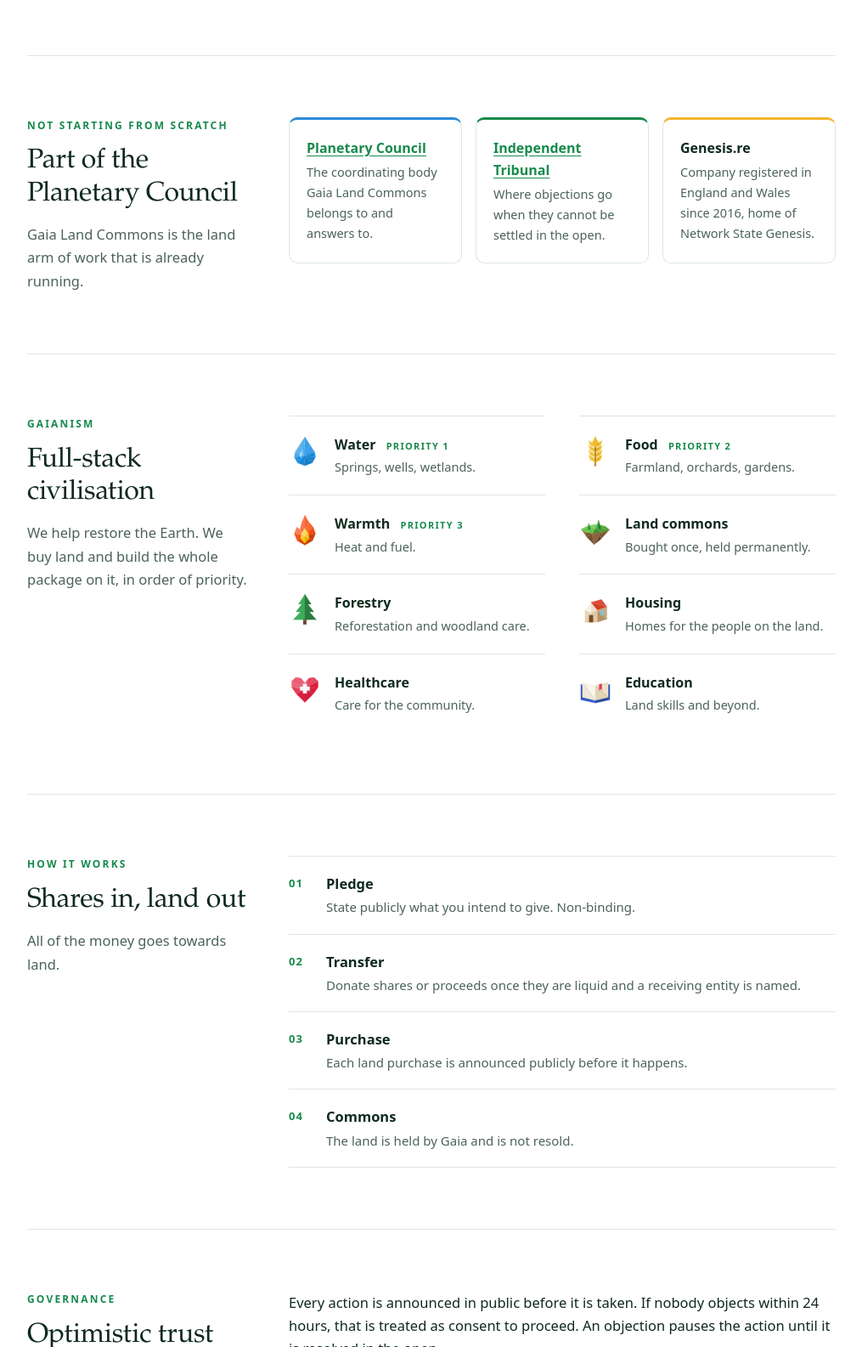
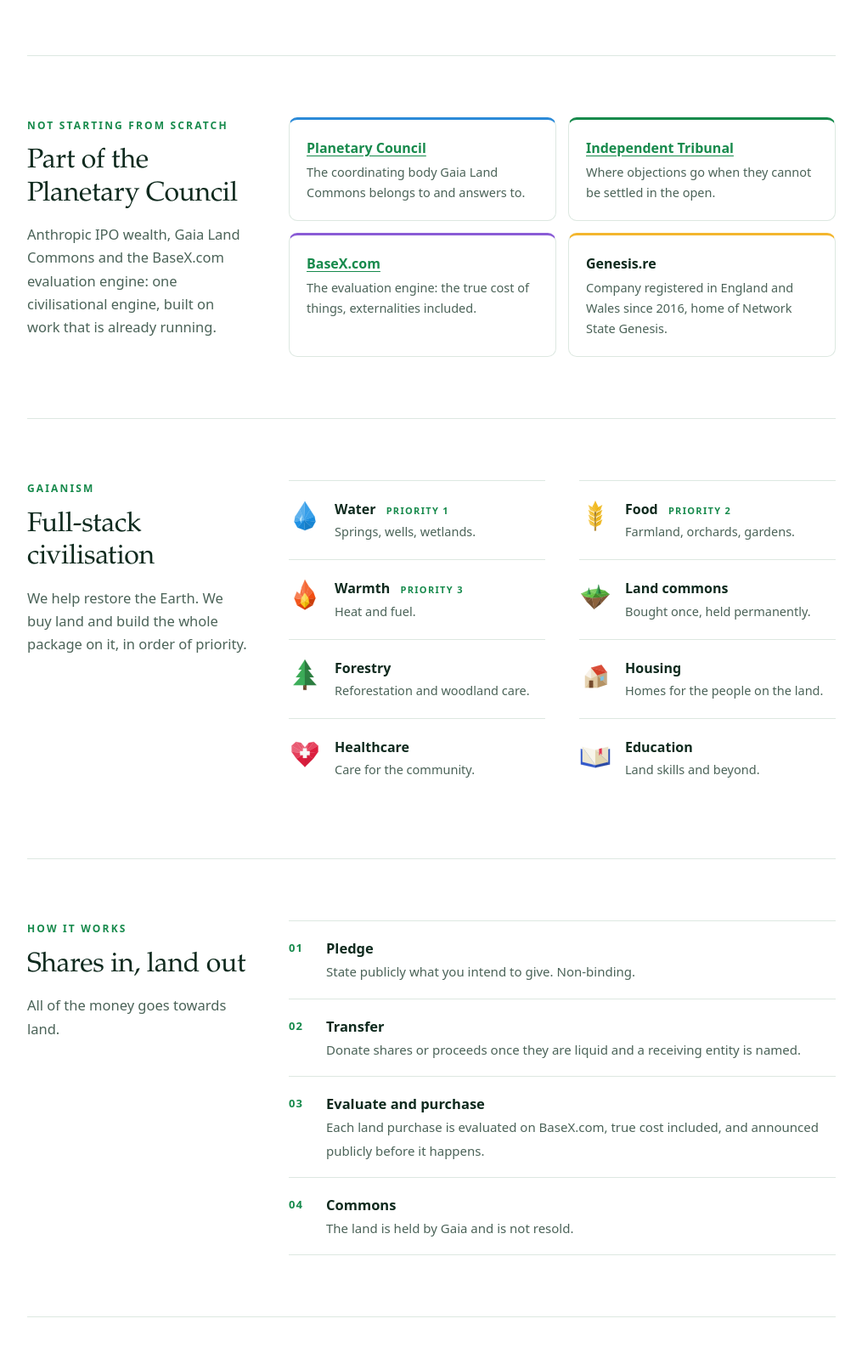
Before and after one commit to marsrobertson/anthropic-IPO-donation, a plain HTML site: page index.html in a window 1280 px wide. Shown: the part 1520-3105 px from the top of the page at 85% size, without its empty margins (132-1147 px from the left). Drawn offline with Linux system fonts and the light colour scheme.

Commit message:
Add BaseX.com as the evaluation engine
Co-Authored-By: Claude Opus 5.5 <noreply@anthropic.com>
Claude-Session: https://claude.ai/code/session_016bUXiefJJHHMUvArYB2a3H

```diff
--- a/index.html
+++ b/index.html
@@ -21,9 +21,9 @@
   a { color:var(--accent); text-underline-offset:3px; }
 
   .council { font-size:11px; letter-spacing:.16em; text-transform:uppercase; color:var(--sky); font-weight:600; display:block; margin-top:1px; }
-  .roots { display:grid; grid-template-columns:repeat(auto-fit,minmax(190px,1fr)); gap:16px; align-content:start; }
+  .roots { display:grid; grid-template-columns:repeat(auto-fit,minmax(min(220px,100%),1fr)); gap:14px; align-content:start; }
   .root { background:var(--paper); border:1px solid var(--line); border-top:3px solid var(--sky); border-radius:10px; padding:20px; }
-  .root:nth-child(2) { border-top-color:var(--accent); } .root:nth-child(3) { border-top-color:var(--sun); }
+  .root:nth-child(2) { border-top-color:var(--accent); } .root:nth-child(3) { border-top-color:#8a5cd6; } .root:nth-child(4) { border-top-color:var(--sun); }
   .root h3 { margin:0 0 4px; font-size:16px; } .root p { margin:0; font-size:14.5px; color:var(--soft); }
   nav { display:flex; justify-content:space-between; align-items:center; gap:16px; flex-wrap:wrap; padding:22px 0; border-bottom:1px solid var(--line); }
   .logo { display:flex; align-items:center; gap:10px; font-weight:600; letter-spacing:.22em; font-size:15px; color:var(--ink); text-decoration:none; }
@@ -123,10 +123,11 @@
 
   <section id="council">
     <div class="cols">
-      <div><p class="eyebrow">Not starting from scratch</p><h2>Part of the Planetary Council</h2><p class="muted" style="margin:14px 0 0">Gaia Land Commons is the land arm of work that is already running.</p></div>
+      <div><p class="eyebrow">Not starting from scratch</p><h2>Part of the Planetary Council</h2><p class="muted" style="margin:14px 0 0">Anthropic IPO wealth, Gaia Land Commons and the BaseX.com evaluation engine: one civilisational engine, built on work that is already running.</p></div>
       <div class="roots">
         <div class="root"><h3><a href="https://planetarycouncil.org/">Planetary Council</a></h3><p>The coordinating body Gaia Land Commons belongs to and answers to.</p></div>
         <div class="root"><h3><a href="https://independenttribunal.org/">Independent Tribunal</a></h3><p>Where objections go when they cannot be settled in the open.</p></div>
+        <div class="root"><h3><a href="https://basex.com">BaseX.com</a></h3><p>The evaluation engine: the true cost of things, externalities included.</p></div>
         <div class="root"><h3>Genesis.re</h3><p>Company registered in England and Wales since 2016, home of Network State Genesis.</p></div>
       </div>
     </div>
@@ -154,7 +155,7 @@
       <ol class="steps">
         <li><div><strong>Pledge</strong><span>State publicly what you intend to give. Non-binding.</span></div></li>
         <li><div><strong>Transfer</strong><span>Donate shares or proceeds once they are liquid and a receiving entity is named.</span></div></li>
-        <li><div><strong>Purchase</strong><span>Each land purchase is announced publicly before it happens.</span></div></li>
+        <li><div><strong>Evaluate and purchase</strong><span>Each land purchase is evaluated on BaseX.com, true cost included, and announced publicly before it happens.</span></div></li>
         <li><div><strong>Commons</strong><span>The land is held by Gaia and is not resold.</span></div></li>
       </ol>
     </div>
```
